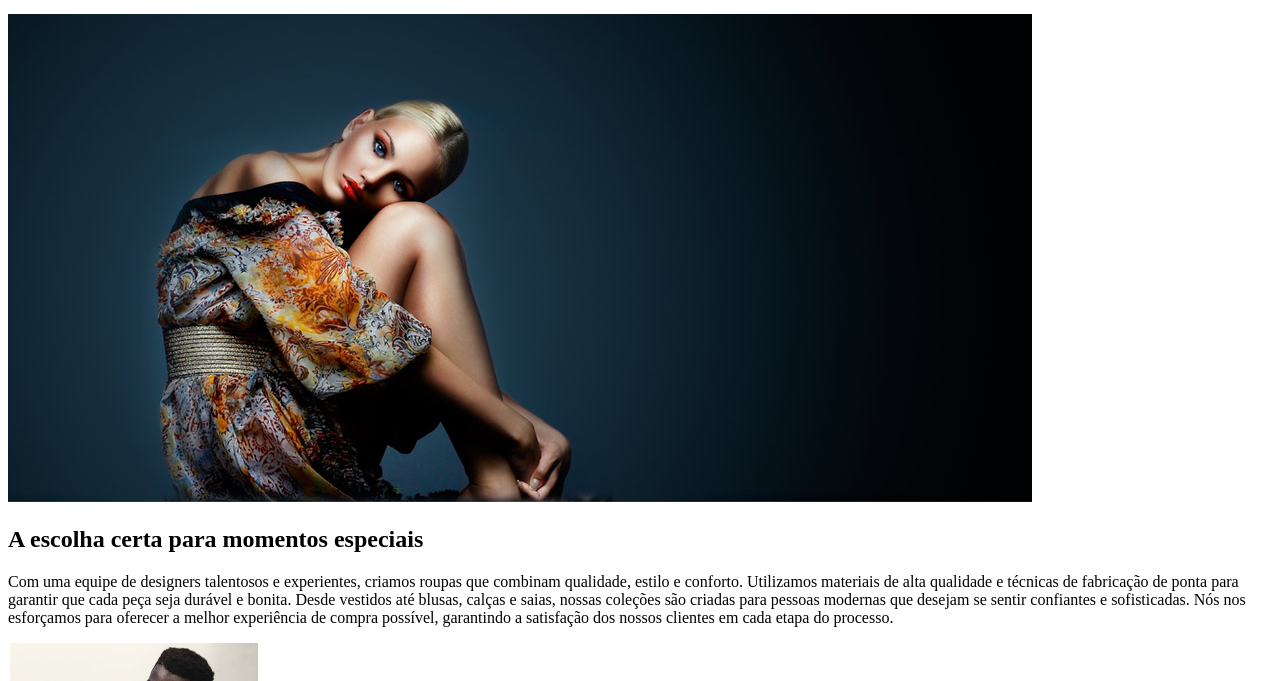
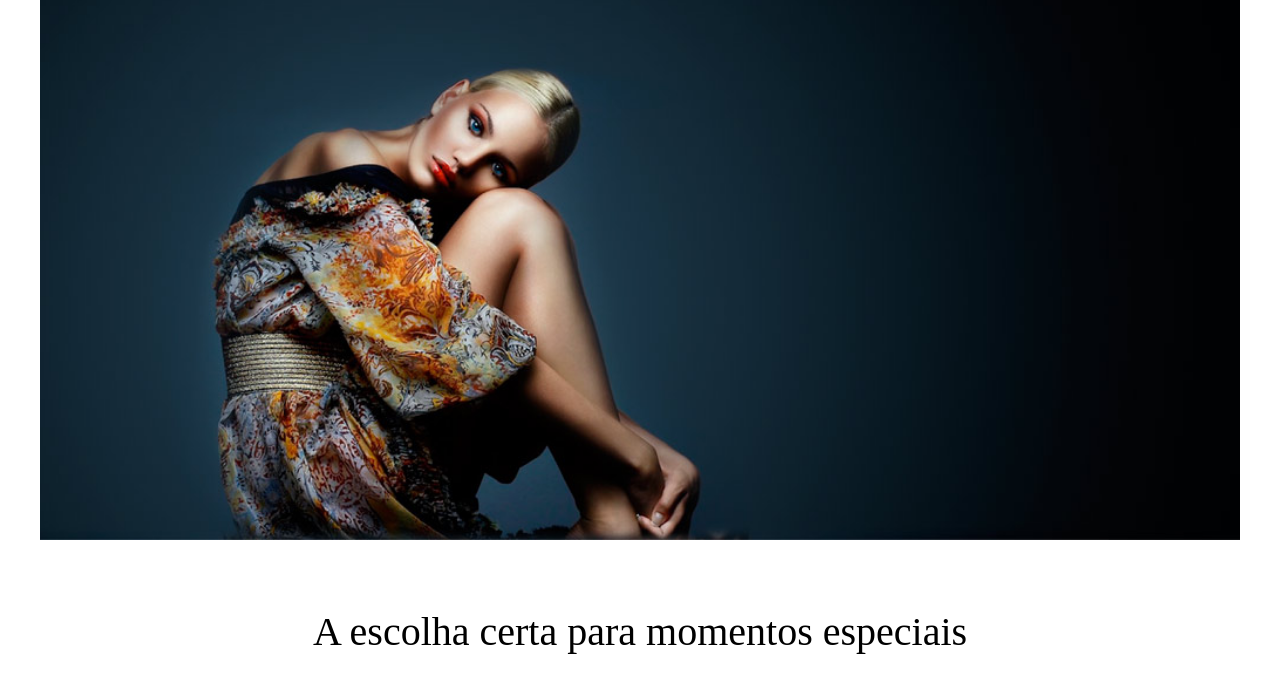
Before and after one commit to fabricio-vianna/Moda-Ora, a plain HTML site: page index.html in a window 1280 px wide. Shown: the part 136-817 px from the top of the page. Drawn offline with Linux system fonts and the light colour scheme; files that its build step writes are made by us from their sources; files whose address does not match are found by name; a web font is replaced by a local one.

Commit message:
Adjusting the link to css

```diff
--- a/index.html
+++ b/index.html
@@ -7,7 +7,7 @@
     <meta name="description" content="Moda Ora - Moda elegante e sofisticada para momentos especiais">
     <title>Moda Ora | Elegância e Sofisticação</title>
 
-    <link rel="stylesheet" href="../inicio/css/estilo.css">
+    <link rel="stylesheet" href="../inicio/css/style.css">
 </head>
 <body>
     <header class="header">
```
